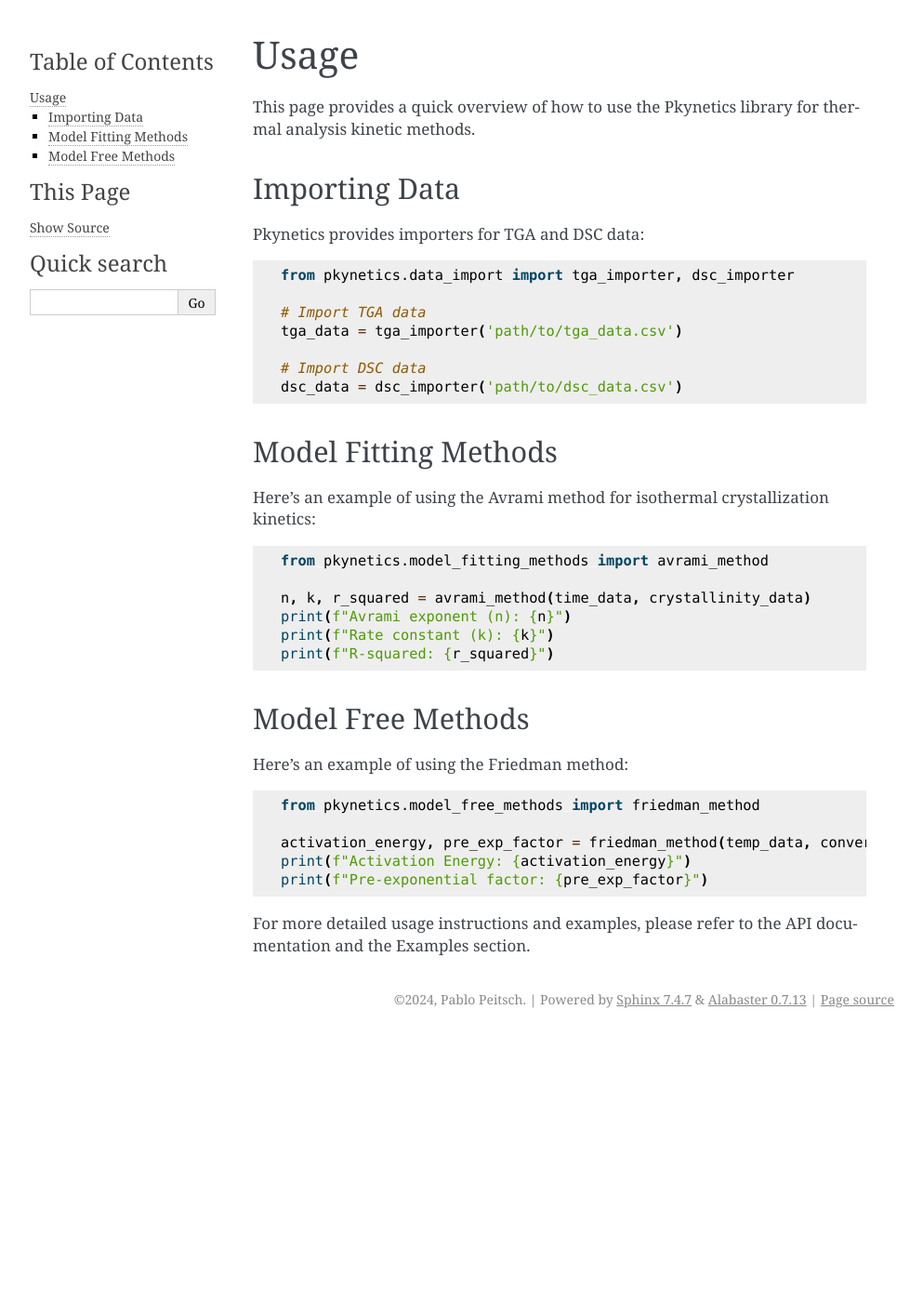
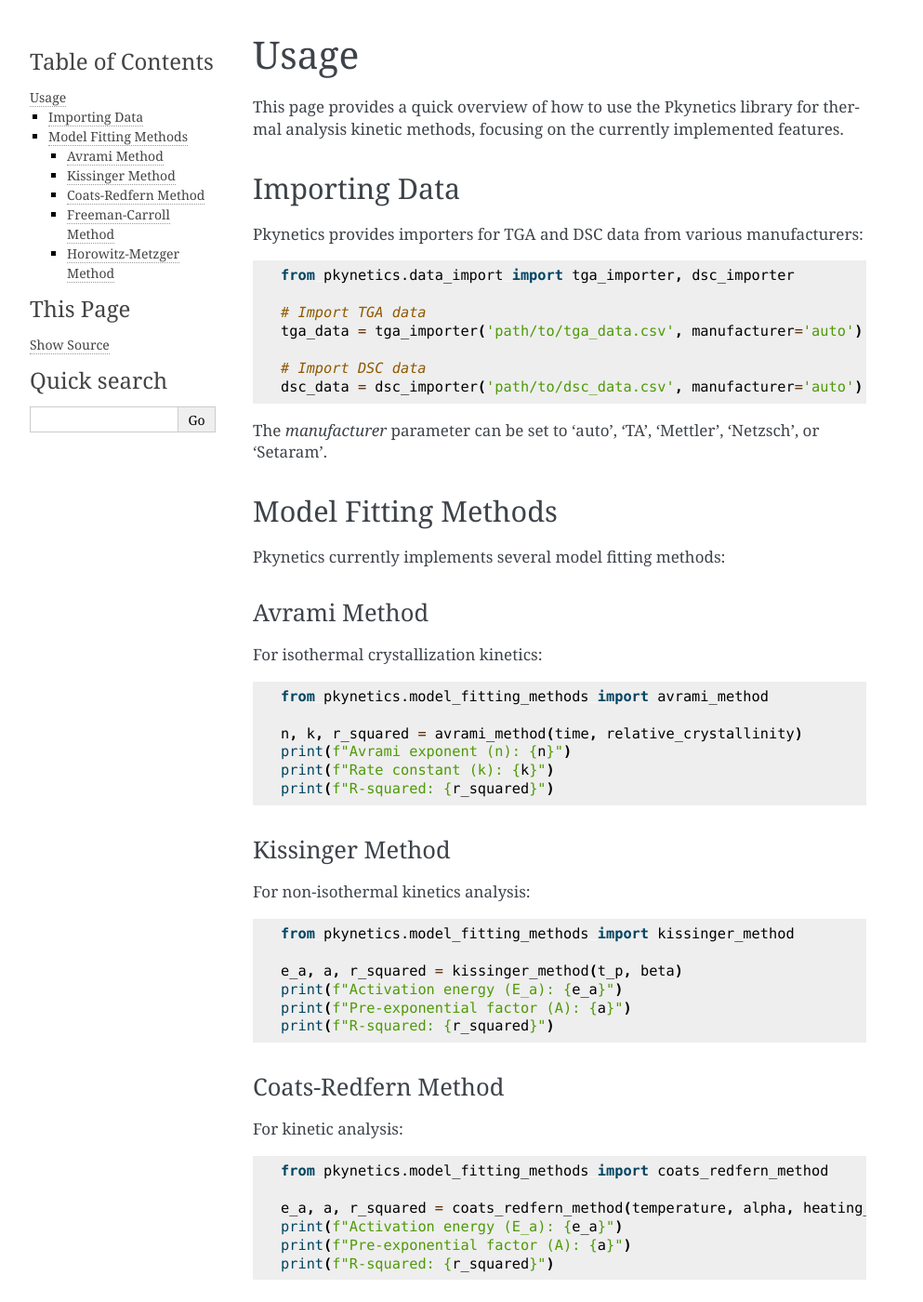
Before and after one commit to PPeitsch/pkynetics, a Sphinx documentation site: the page built from docs/usage.rst, in a window 1280 px wide and 1400 px high. Shown: the whole window at 93% size, without its empty margins (148-1141 px from the left). Built offline with Sphinx 7.4.7, drawn with Linux system fonts in a browser that asks for light colours; pages that are not in the unit, such as notebooks, are missing from menus; some of the changed text lies outside the part shown.

Commit message:
improved docs fiels for readthedocs

```diff
--- a/docs/usage.rst
+++ b/docs/usage.rst
@@ -1,48 +1,99 @@
 Usage
 =====
 
-This page provides a quick overview of how to use the Pkynetics library for thermal analysis kinetic methods.
+This page provides a quick overview of how to use the Pkynetics library for thermal analysis kinetic methods, focusing on the currently implemented features.
 
 Importing Data
 --------------
 
-Pkynetics provides importers for TGA and DSC data:
+Pkynetics provides importers for TGA and DSC data from various manufacturers:
 
 .. code-block:: python
 
     from pkynetics.data_import import tga_importer, dsc_importer
 
     # Import TGA data
-    tga_data = tga_importer('path/to/tga_data.csv')
+    tga_data = tga_importer('path/to/tga_data.csv', manufacturer='auto')
 
     # Import DSC data
-    dsc_data = dsc_importer('path/to/dsc_data.csv')
+    dsc_data = dsc_importer('path/to/dsc_data.csv', manufacturer='auto')
+
+The `manufacturer` parameter can be set to 'auto', 'TA', 'Mettler', 'Netzsch', or 'Setaram'.
 
 Model Fitting Methods
 ---------------------
 
-Here's an example of using the Avrami method for isothermal crystallization kinetics:
+Pkynetics currently implements several model fitting methods:
+
+Avrami Method
+^^^^^^^^^^^^^
+
+For isothermal crystallization kinetics:
 
 .. code-block:: python
 
     from pkynetics.model_fitting_methods import avrami_method
 
-    n, k, r_squared = avrami_method(time_data, crystallinity_data)
+    n, k, r_squared = avrami_method(time, relative_crystallinity)
     print(f"Avrami exponent (n): {n}")
     print(f"Rate constant (k): {k}")
     print(f"R-squared: {r_squared}")
 
-Model Free Methods
-------------------
+Kissinger Method
+^^^^^^^^^^^^^^^^
 
-Here's an example of using the Friedman method:
+For non-isothermal kinetics analysis:
 
 .. code-block:: python
 
-    from pkynetics.model_free_methods import friedman_method
+    from pkynetics.model_fitting_methods import kissinger_method
 
-    activation_energy, pre_exp_factor = friedman_method(temp_data, conversion_data, heating_rates)
-    print(f"Activation Energy: {activation_energy}")
-    print(f"Pre-exponential factor: {pre_exp_factor}")
+    e_a, a, r_squared = kissinger_method(t_p, beta)
+    print(f"Activation energy (E_a): {e_a}")
+    print(f"Pre-exponential factor (A): {a}")
+    print(f"R-squared: {r_squared}")
+
+Coats-Redfern Method
+^^^^^^^^^^^^^^^^^^^^
+
+For kinetic analysis:
+
+.. code-block:: python
+
+    from pkynetics.model_fitting_methods import coats_redfern_method
+
+    e_a, a, r_squared = coats_redfern_method(temperature, alpha, heating_rate, n=1)
+    print(f"Activation energy (E_a): {e_a}")
+    print(f"Pre-exponential factor (A): {a}")
+    print(f"R-squared: {r_squared}")
+
+Freeman-Carroll Method
+^^^^^^^^^^^^^^^^^^^^^^
+
+For non-isothermal kinetics analysis:
+
+.. code-block:: python
+
+    from pkynetics.model_fitting_methods import freeman_carroll_method
+
+    e_a, n, r_squared = freeman_carroll_method(temperature, alpha, time)
+    print(f"Activation energy (E_a): {e_a}")
+    print(f"Reaction order (n): {n}")
+    print(f"R-squared: {r_squared}")
+
+Horowitz-Metzger Method
+^^^^^^^^^^^^^^^^^^^^^^^
+
+For kinetic analysis:
+
+.. code-block:: python
+
+    from pkynetics.model_fitting_methods import horowitz_metzger_method
+
+    e_a, a, t_s, r_squared = horowitz_metzger_method(temperature, alpha)
+    print(f"Activation energy (E_a): {e_a}")
+    print(f"Pre-exponential factor (A): {a}")
+    print(f"Temperature of maximum decomposition rate (T_s): {t_s}")
+    print(f"R-squared: {r_squared}")
 
 For more detailed usage instructions and examples, please refer to the API documentation and the Examples section.
```
Also changed, not shown: docs/index.rst (+1 -11 lines), docs/installation.rst (+4 -8 lines).
